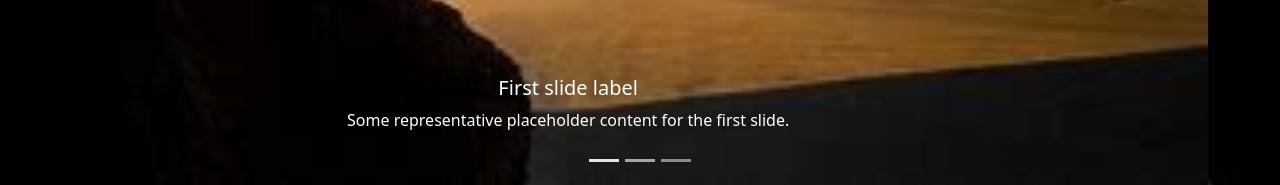
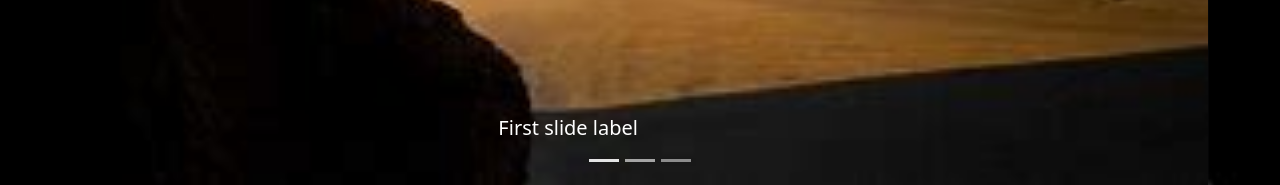
Before and after one commit to vamsi123-paidi/nec, a plain HTML site: page bootstrap/index.html in a window 1280 px wide. Shown: the part 1378-1563 px from the top of the page. Drawn offline with nearby package versions, Linux system fonts and the light colour scheme.

Commit message:
updated index.html

```diff
--- a/bootstrap/index.html
+++ b/bootstrap/index.html
@@ -101,7 +101,6 @@
                 <img src="./images/download.jpeg" class="d-block w-100 h-50 img-fluid" alt="...">
                 <div class="carousel-caption d-none d-md-block">
                   <h5>First slide label</h5>
-                  <p>Some representative placeholder content for the first slide.</p>
                 </div>
               </div>
               <div class="carousel-item">
```
